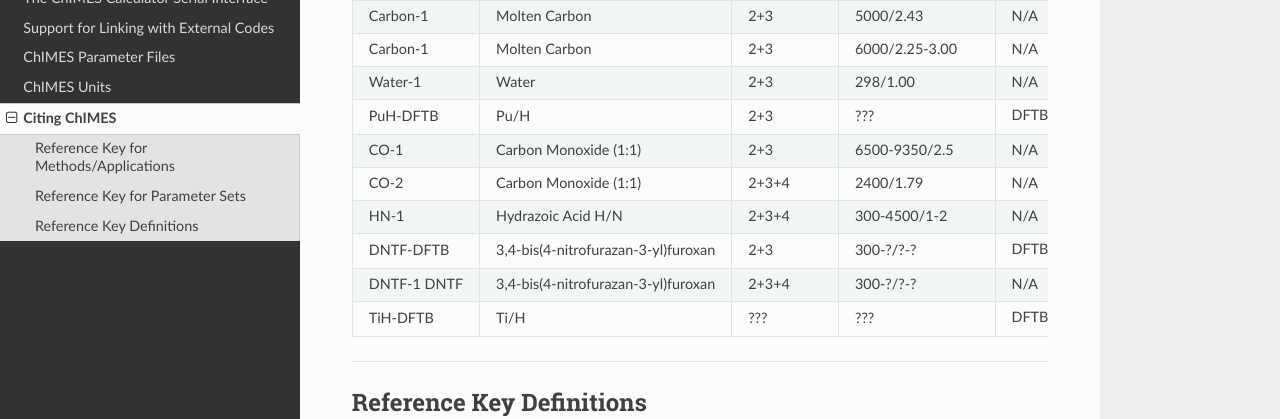
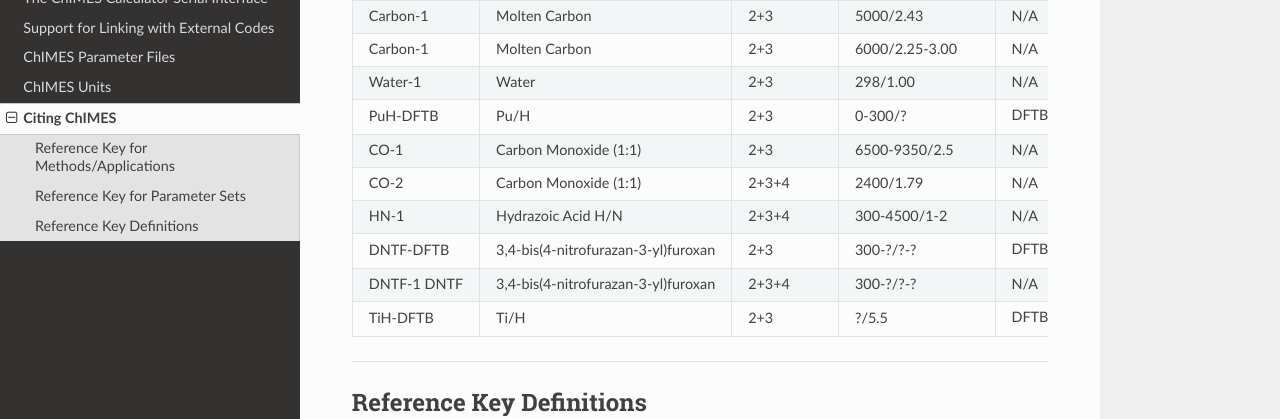
Before and after one commit to rk-lindsey/chimes_calculator, a Sphinx documentation site: the page built from doc/source/citing.rst, in a window 1280 px wide and 900 px high, scrolled down 1121 px. Shown: the part 151-570 px from the top of the window. Built offline with Sphinx 7.4.7 and the Read the Docs theme 2.0.0, drawn with Linux system fonts in a browser that asks for light colours.

Commit message:
Updated ChIMES/DFTB references.

```diff
--- a/doc/source/citing.rst
+++ b/doc/source/citing.rst
@@ -55,13 +55,13 @@
 Carbon-1       Molten Carbon                         2+3          5000/2.43                                      N/A
 Carbon-1       Molten Carbon                         2+3          6000/2.25-3.00                                 N/A
 Water-1        Water                                 2+3          298/1.00                                       N/A
-PuH-DFTB       Pu/H                                  2+3          ???                                            DFTB :math:`E_{\mathrm{rep}}` **... safe for dynamics?**
+PuH-DFTB       Pu/H                                  2+3          0-300/?                                        DFTB :math:`E_{\mathrm{rep}}`
 CO-1           Carbon Monoxide (1:1)                 2+3          6500-9350/2.5                                  N/A
 CO-2           Carbon Monoxide (1:1)                 2+3+4        2400/1.79                                      N/A
 HN-1           Hydrazoic Acid H/N                    2+3+4        300-4500/1-2                                   N/A
 DNTF-DFTB      3,4-bis(4-nitrofurazan-3-yl)furoxan   2+3          300-?/?-?                                      DFTB :math:`E_{\mathrm{rep}}`
 DNTF-1 DNTF    3,4-bis(4-nitrofurazan-3-yl)furoxan   2+3+4        300-?/?-?                                      N/A
-TiH-DFTB       Ti/H                                  ???          ???                                            DFTB :math:`E_{\mathrm{rep}}` **... safe for dynamics?**
+TiH-DFTB       Ti/H                                  2+3          ?/5.5                                      	 DFTB :math:`E_{\mathrm{rep}}`
 =============  ====================================  ==========   ============================================   =========
 
 
```
